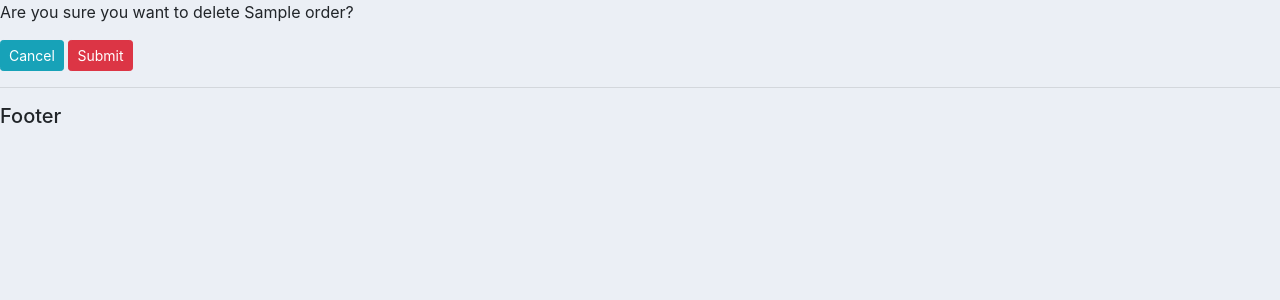
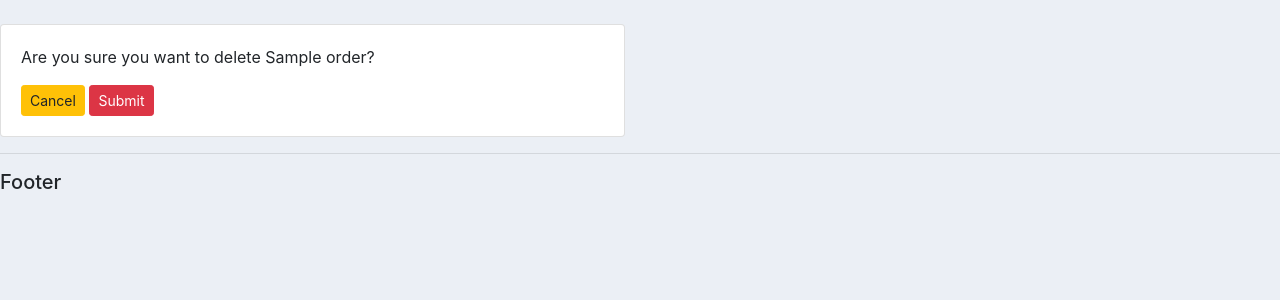
Before and after one commit to Hassanalihazaraa/customer-management-plateform, a Django app: template account/templates/account/delete.html in a window 1280 px wide. Shown: the part 59-359 px from the top of the page. Run offline with Django 3.2, Linux system fonts and the light colour scheme; the template is opened without the code that fills it: most values are stand-ins (such as "Sample title", 1, 10 or a date in 2020).

Commit message:
some bootstrap styling

```diff
--- a/account/templates/account/customers.html
+++ b/account/templates/account/customers.html
@@ -66,8 +66,8 @@
                             <td>{{order.product.category}}</td>
                             <td>{{order.date_created}}</td>
                             <td>{{order.status}}</td>
-                            <td><a class="btn btn-sm btn-info" href="#">Update</a></td>
-                            <td><a class="btn btn-sm btn-danger" href="#">Remove</a></td>
+                            <td><a class="btn btn-sm btn-info" href="{% url 'update_order' order.id %}">Update</a></td>
+                            <td><a class="btn btn-sm btn-danger" href="{% url 'delete_order' order.id %}">Delete</a></td>
                         </tr>
                     {% endfor %}
                 </table>
--- a/account/templates/account/delete.html
+++ b/account/templates/account/delete.html
@@ -1,11 +1,18 @@
 {% extends 'account/base.html' %}
 
 {% block content%}
-    <p>Are you sure you want to delete {{order}}?</p>
+    <br>
+    <div class="row">
+        <div class="col-md-6">
+            <div class="card card-body">
+                <p>Are you sure you want to delete {{order}}?</p>
 
-    <form action="{% url 'delete_order' order.id %}" method="POST">
-        {% csrf_token %}
-        <a class="btn btn-sm btn-info" href="{% url 'home' %}">Cancel</a>
-        <input class="btn btn-sm btn-danger" type="submit" name="Confirm">
-    </form>
+                <form action="{% url 'delete_order' order.id %}" method="POST">
+                    {% csrf_token %}
+                    <a class="btn btn-sm btn-warning" href="{% url 'home' %}">Cancel</a>
+                    <input class="btn btn-sm btn-danger" type="submit" name="Confirm">
+                </form>
+            </div>
+        </div>
+    </div>
 {% endblock %}
```
Also changed, not shown: account/templates/account/order_form.html (+12 -5 lines).
